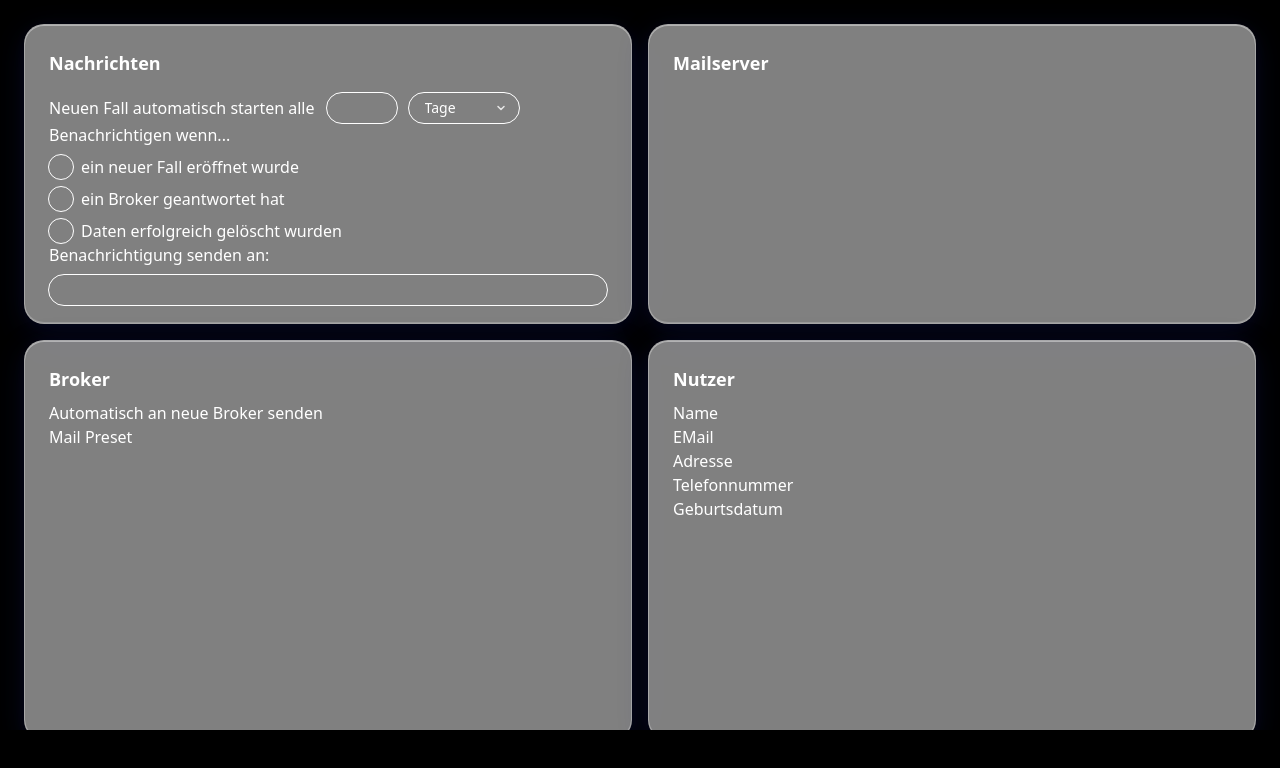
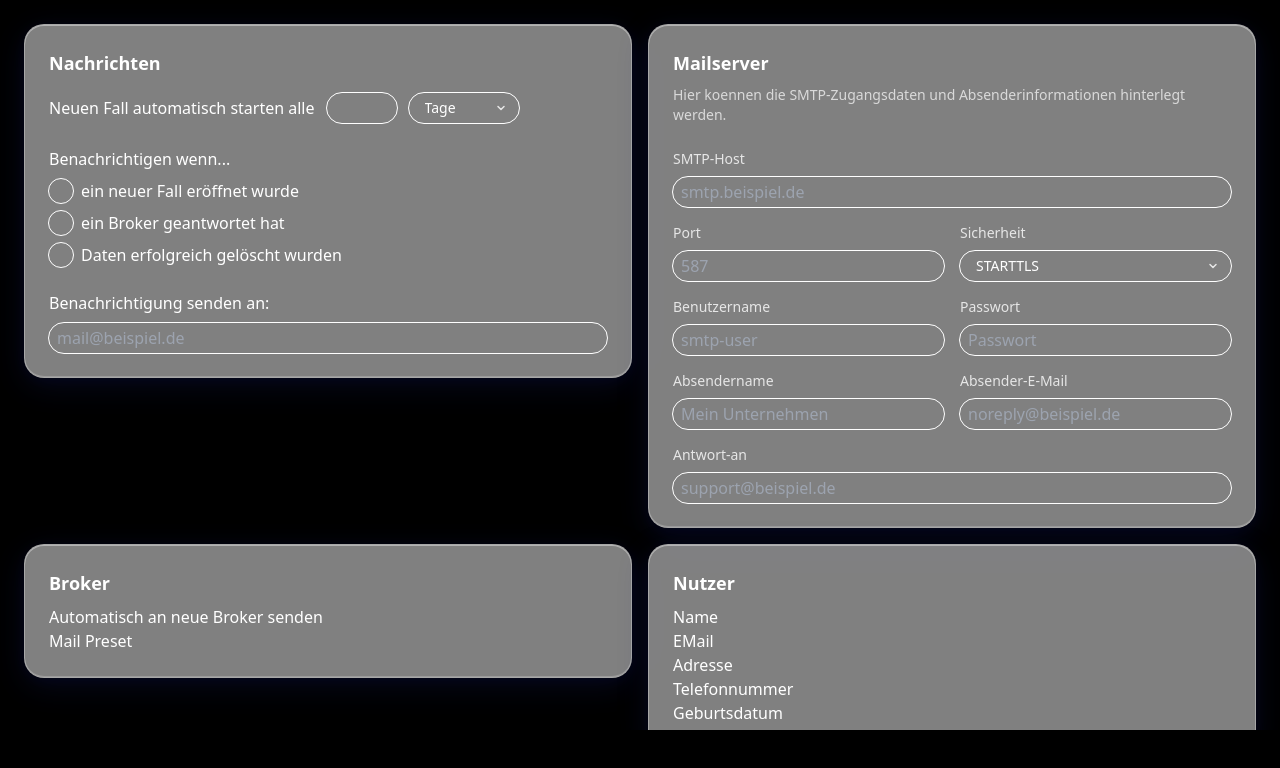
Before and after one commit to BRlCKY/incogni-clone, a React (Vite) app in the folder frontend/: page /settings in a window 1280 px wide. Shown: the top 768 px of the page. Built offline with nearby package versions, Linux system fonts and the light colour scheme; the HTML template or start-up script is replaced by a standard one.

Commit message:
added mailserversettings

```diff
--- a/frontend/src/components/views/SettingsComp.tsx
+++ b/frontend/src/components/views/SettingsComp.tsx
@@ -3,15 +3,18 @@ import InputComp from "../InputComp";
 import CheckboxComp from "../SettingCheckboxComp";
 
 const SettingsComp = () => {
+    const selectClassName =
+        "h-[30px] appearance-none rounded-full bg-transparent pl-4 pr-10 text-sm text-white outline outline-[1.5px] outline-white transition-[outline-width] duration-75 focus:outline-[3px] focus:outline-white";
+
     return (
-        <div className="h-full-respect-nav w-full p-6 overflow-y-scroll no-scrollbar grid grid-cols-1 gap-4 sm:grid-cols-2">
+        <div className="h-full-respect-nav grid w-full grid-cols-1 auto-rows-min items-start gap-4 overflow-y-scroll p-6 no-scrollbar sm:grid-cols-2">
             <GlassComp
               width="100%"
               height="auto"
               tintOpacity={0.5}
-              className="min-h-[300px]">
-                <div className="w-full h-full p-4">
-                    <p className="text-lg font-semibold mb-2">Nachrichten</p>
+              className="self-start">
+                <div className="w-full p-4">
+                    <p className="mb-2 text-lg font-semibold">Nachrichten</p>
                     <div className="mt-4 flex flex-wrap items-center gap-3">
                         <p className="whitespace-nowrap">Neuen Fall automatisch starten alle</p>
                         <div className="flex gap-3">
@@ -25,7 +28,7 @@ const SettingsComp = () => {
                                 <select
                                   aria-label="Intervall fuer neuen Fall"
                                   defaultValue="Tage"
-                                  className="h-[30px] appearance-none rounded-full bg-transparent pl-4 pr-10 text-sm text-white outline outline-[1.5px] outline-white transition-[outline-width] duration-75 focus:outline-[3px] focus:outline-white">
+                                  className={selectClassName}>
                                     <option className="bg-black text-white">Tage</option>
                                     <option className="bg-black text-white">Wochen</option>
                                     <option className="bg-black text-white">Monate</option>
@@ -45,35 +48,130 @@ const SettingsComp = () => {
                             </div>
                         </div>
                     </div>
-                    <div>
-                        <p className="mt-">Benachrichtigen wenn...</p>
+                    <div className="mt-6">
+                        <p>Benachrichtigen wenn...</p>
                         <CheckboxComp text="ein neuer Fall eröffnet wurde" />
                         <CheckboxComp text="ein Broker geantwortet hat" />
                         <CheckboxComp text="Daten erfolgreich gelöscht wurden" />
                     </div>
-                    <p className="mt-">Benachrichtigung senden an:</p>
+                    <p className="mt-6">Benachrichtigung senden an:</p>
                     <InputComp
                       width="100%"
                       height={30}
-                      className="mt-2" />
+                      className="mt-2"
+                      placeholder="mail@beispiel.de" />
                 </div>
             </GlassComp>
             <GlassComp
               width="100%"
               height="auto"
               tintOpacity={0.5}
-              className="min-h-[300px]">
-                <div className="w-full h-full p-4">
-                    <p className="text-lg font-semibold mb-2">Mailserver</p>
+              className="self-start">
+                <div className="w-full p-4">
+                    <p className="mb-2 text-lg font-semibold">Mailserver</p>
+                    <p className="text-sm text-white/70">
+                        Hier koennen die SMTP-Zugangsdaten und Absenderinformationen hinterlegt werden.
+                    </p>
+
+                    <div className="mt-6 space-y-4">
+                        <div>
+                            <p className="mb-2 text-sm text-white/80">SMTP-Host</p>
+                            <InputComp
+                              width="100%"
+                              height={30}
+                              placeholder="smtp.beispiel.de" />
+                        </div>
+
+                        <div className="grid grid-cols-1 gap-4 md:grid-cols-2">
+                            <div>
+                                <p className="mb-2 text-sm text-white/80">Port</p>
+                                <InputComp
+                                  width="100%"
+                                  height={30}
+                                  type="number"
+                                  placeholder="587" />
+                            </div>
+                            <div>
+                                <p className="mb-2 text-sm text-white/80">Sicherheit</p>
+                                <div className="relative">
+                                    <select
+                                      aria-label="Sicherheitsmodus fuer Mailserver"
+                                      defaultValue="STARTTLS"
+                                      className={`w-full ${selectClassName}`}>
+                                        <option className="bg-black text-white">STARTTLS</option>
+                                        <option className="bg-black text-white">SSL/TLS</option>
+                                        <option className="bg-black text-white">Keine</option>
+                                    </select>
+                                    <svg
+                                      className="pointer-events-none absolute right-3 top-1/2 h-3 w-3 -translate-y-1/2 text-white/80"
+                                      viewBox="0 0 12 12"
+                                      fill="none"
+                                      aria-hidden="true">
+                                        <path
+                                          d="M3 4.5L6 7.5L9 4.5"
+                                          stroke="currentColor"
+                                          strokeWidth="1.5"
+                                          strokeLinecap="round"
+                                          strokeLinejoin="round" />
+                                    </svg>
+                                </div>
+                            </div>
+                        </div>
+
+                        <div className="grid grid-cols-1 gap-4 md:grid-cols-2">
+                            <div>
+                                <p className="mb-2 text-sm text-white/80">Benutzername</p>
+                                <InputComp
+                                  width="100%"
+                                  height={30}
+                                  placeholder="smtp-user" />
+                            </div>
+                            <div>
+                                <p className="mb-2 text-sm text-white/80">Passwort</p>
+                                <InputComp
+                                  width="100%"
+                                  height={30}
+                                  type="password"
+                                  placeholder="Passwort" />
+                            </div>
+                        </div>
+
+                        <div className="grid grid-cols-1 gap-4 md:grid-cols-2">
+                            <div>
+                                <p className="mb-2 text-sm text-white/80">Absendername</p>
+                                <InputComp
+                                  width="100%"
+                                  height={30}
+                                  placeholder="Mein Unternehmen" />
+                            </div>
+                            <div>
+                                <p className="mb-2 text-sm text-white/80">Absender-E-Mail</p>
+                                <InputComp
+                                  width="100%"
+                                  height={30}
+                                  type="email"
+                                  placeholder="noreply@beispiel.de" />
+                            </div>
+                        </div>
+
+                        <div>
+                            <p className="mb-2 text-sm text-white/80">Antwort-an</p>
+                            <InputComp
+                              width="100%"
+                              height={30}
+                              type="email"
+                              placeholder="support@beispiel.de" />
+                        </div>
+                    </div>
                 </div>
             </GlassComp>
             <GlassComp
               width="100%"
               height="auto"
               tintOpacity={0.5}
-              className="min-h-[400px]">
-                <div className="w-full h-full p-4">
-                    <p className="text-lg font-semibold mb-2">Broker</p>
+              className="self-start">
+                <div className="w-full p-4">
+                    <p className="mb-2 text-lg font-semibold">Broker</p>
                     <p>Automatisch an neue Broker senden</p>
                     <p>Mail Preset</p>
                 </div>
@@ -81,9 +179,10 @@ const SettingsComp = () => {
             <GlassComp
               width="100%"
               height="auto"
-              tintOpacity={0.5}>
-                <div className="w-full h-full p-4">
-                    <p className="text-lg font-semibold mb-2">Nutzer</p>
+              tintOpacity={0.5}
+              className="self-start">
+                <div className="w-full p-4">
+                    <p className="mb-2 text-lg font-semibold">Nutzer</p>
                     <div>
                         <p>Name</p>
                         <p>EMail</p>
@@ -96,8 +195,9 @@ const SettingsComp = () => {
             <GlassComp
               width="100%"
               height="auto"
-              tintOpacity={0.5}>
-                <div className="w-full h-full p-4">
+              tintOpacity={0.5}
+              className="self-start">
+                <div className="w-full p-4">
                     <h1>Sicherheit</h1>
                 </div>
             </GlassComp>
```
